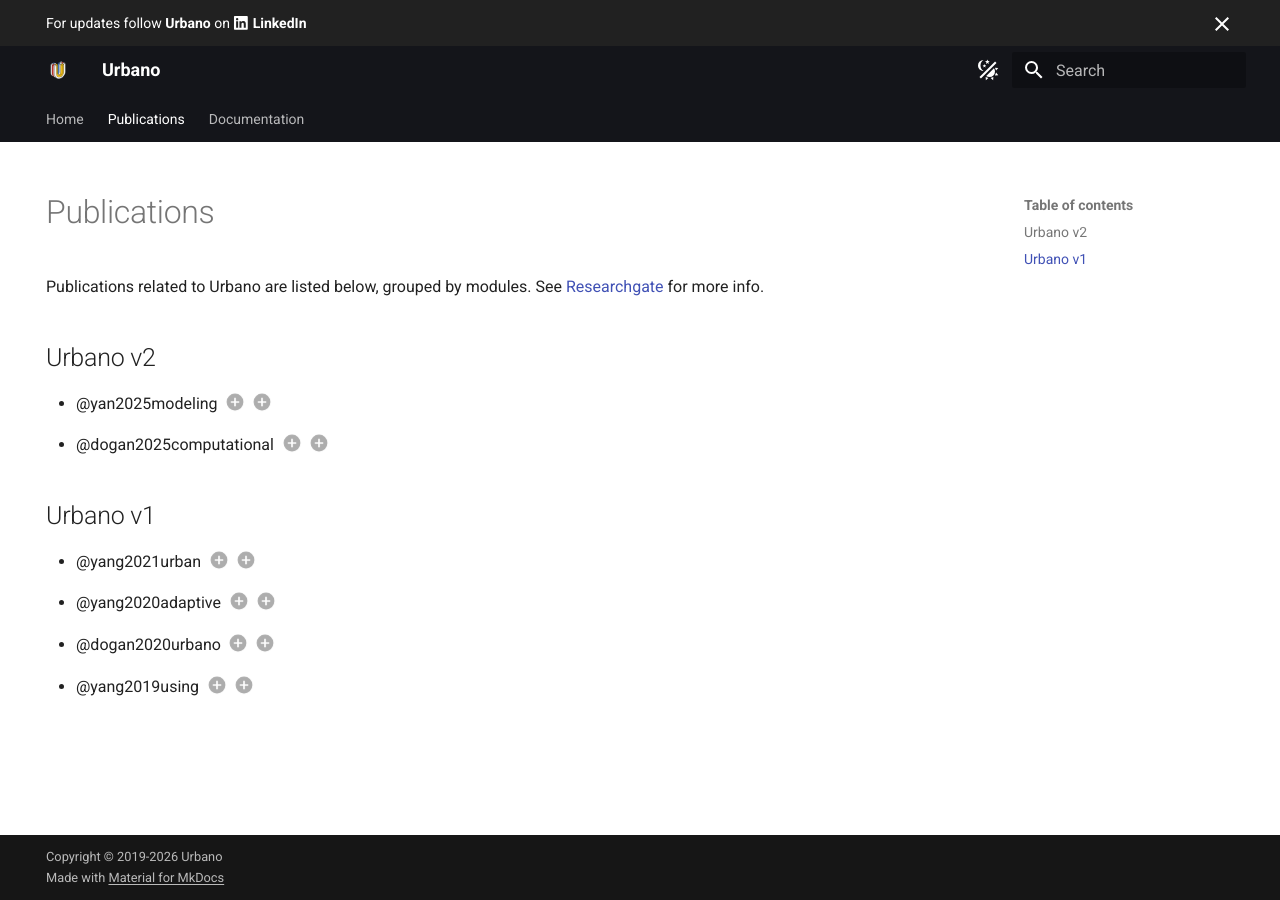
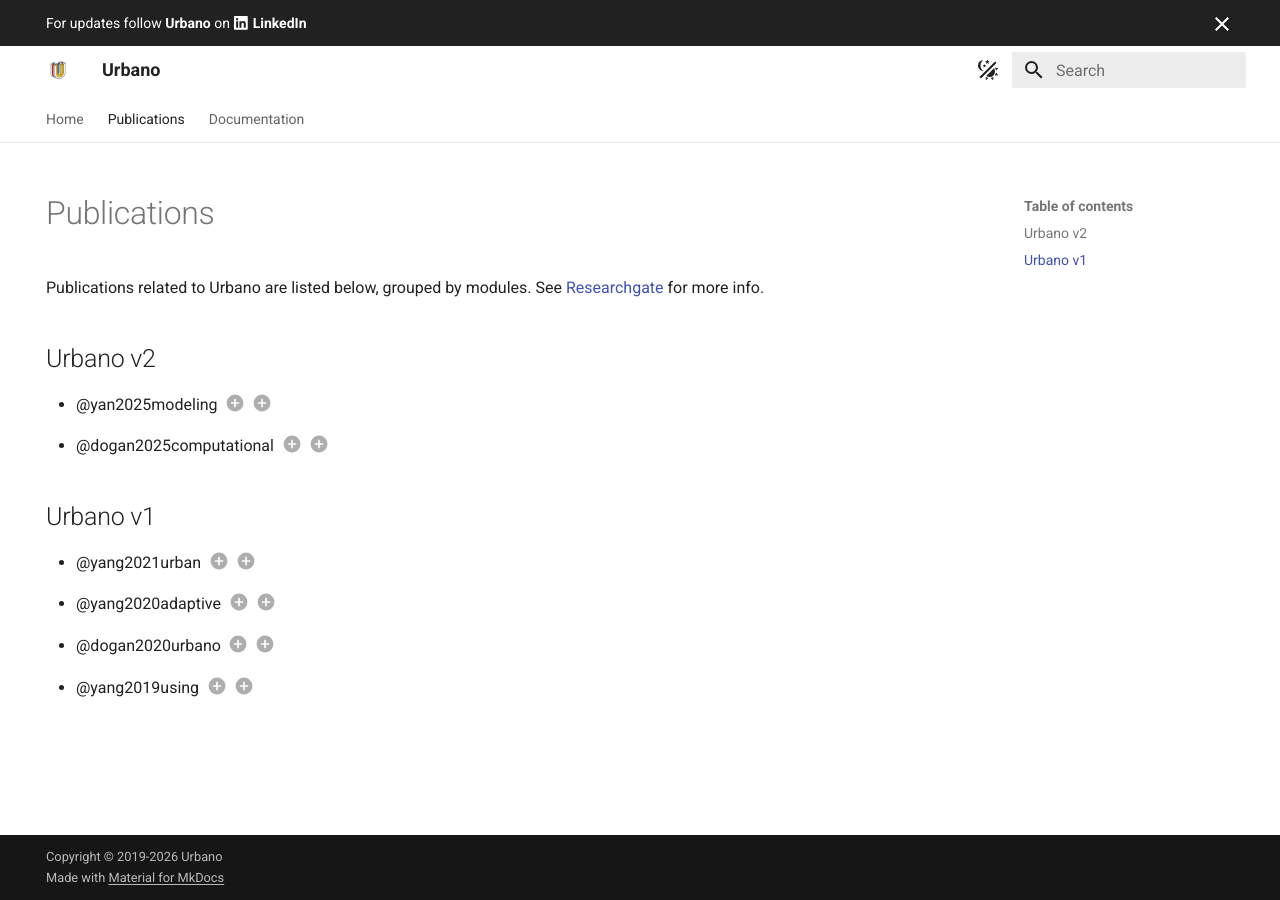
Before and after one commit to Urbano-io/Urbano-Website, an MkDocs documentation site: the page built from docs/publications.md, in a window 1280 px wide. Built offline with MkDocs 1.6.1 and Material for MkDocs 9.7.7, drawn with Linux system fonts in a browser that asks for light colours.

Commit message:
Restore website logo icons and light palette

```diff
--- a/mkdocs.yml
+++ b/mkdocs.yml
@@ -21,7 +21,7 @@
   name: material
   custom_dir: docs/overrides
   #font: false
-  logo: assets/cd/header-logo.png
+  logo: assets/cd/android-chrome-512x512.png
   favicon: assets/cd/favicon.ico
   icon:
     annotation: material/plus-circle
@@ -66,8 +66,8 @@
         name: Switch to light mode
     - media: "(prefers-color-scheme: light)"
       scheme: default
-      primary: black
-      accent: black
+      primary: white
+      accent: indigo
       toggle:
         icon: material/toggle-switch
         name: Switch to dark mode
```
Also changed, not shown: docs/assets/cd/android-chrome-192x192.png, docs/assets/cd/android-chrome-512x512.png, docs/assets/cd/apple-touch-icon.png, docs/assets/cd/favicon-16x16.png, docs/assets/cd/favicon-32x32.png, docs/assets/cd/favicon.ico.
